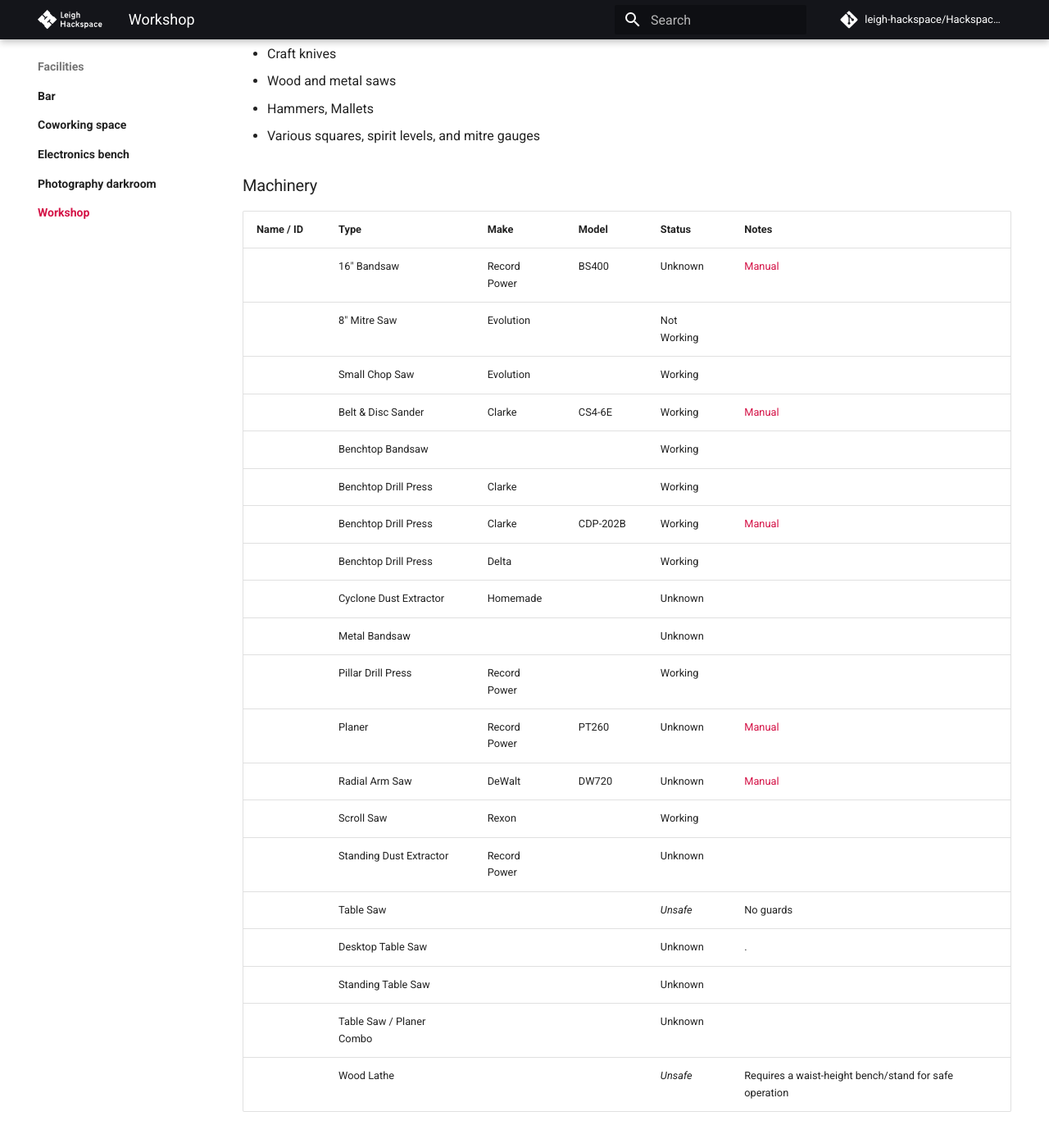
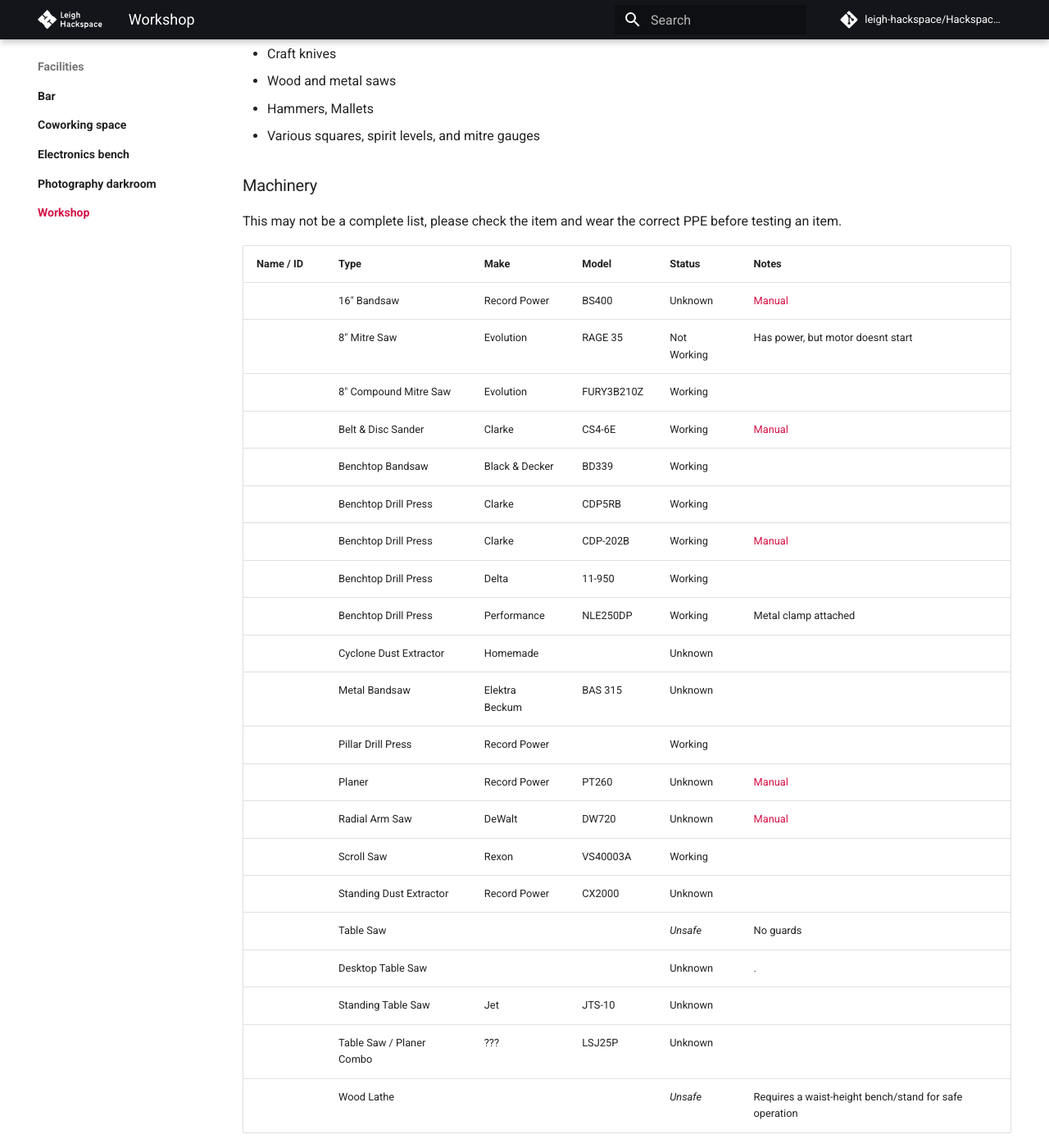
Before and after one commit to leigh-hackspace/HackspaceWiki, an MkDocs documentation site: the page built from docs/facilities/workshop/index.md, in a window 1280 px wide and 1400 px high, scrolled down 528 px. Shown: the whole window at 82% size. Built offline with MkDocs 1.6.1 and Material for MkDocs 9.7.7, drawn with Linux system fonts in a browser that asks for light colours; comment, search, counter and statistics services are not loaded; the version menu is left out; some of the changed text lies outside the part shown.

Commit message:
Update workshop

```diff
--- a/docs/facilities/workshop/index.md
+++ b/docs/facilities/workshop/index.md
@@ -17,33 +17,39 @@
 
 ### Machinery
 
-| Name / ID | Type                     | Make         | Model    | Status   | Notes                                                  |
-| --------- | ------------------------ | ------------ | -------- | -------- | ------------------------------------------------------ |
-|           | 16" Bandsaw              | Record Power | BS400    | Unknown  | [Manual](manuals/recordpower_bs400.pdf)                |
-|           | 8" Mitre Saw             | Evolution    |          | Not Working  |                                                    |
-|           | Small Chop Saw           | Evolution    |          | Working  |                                                    |
-|           | Belt & Disc Sander       | Clarke       | CS4-6E   | Working  | [Manual](manuals/clarke-cs4-6e.pdf)                    |
-|           | Benchtop Bandsaw         |              |          | Working  |                                                        |
-|           | Benchtop Drill Press     | Clarke       |          | Working  |                                                        |
-|           | Benchtop Drill Press     | Clarke       | CDP-202B | Working  | [Manual](manuals/clarke-cdp-202b.pdf)                  |
-|           | Benchtop Drill Press     | Delta        |          | Working  |                                                        |
-|           | Cyclone Dust Extractor   | Homemade     |          | Unknown  |                                                        |
-|           | Metal Bandsaw            |              |          | Unknown  |                                                        |
-|           | Pillar Drill Press       | Record Power |          | Working  |                                                        |
-|           | Planer                   | Record Power | PT260    | Unknown  | [Manual](manuals/recordpower-pt260.pdf)                |
-|           | Radial Arm Saw           | DeWalt       | DW720    | Unknown  | [Manual](manuals/dewalt-dw720.pdf)                     |
-|           | Scroll Saw               | Rexon        |          | Working  |                                                        |
-|           | Standing Dust Extractor  | Record Power |          | Unknown  |                                                        |
-|           | Table Saw                |              |          | _Unsafe_ | No guards                                              |
-|           | Desktop Table Saw        |              |          | Unknown  |.                                                       |
-|           | Standing Table Saw       |              |          | Unknown  |                                                        |
-|           | Table Saw / Planer Combo |              |          | Unknown  |                                                        |
-|           | Wood Lathe               |              |          | _Unsafe_ | Requires a waist-height bench/stand for safe operation |
+This may not be a complete list, please check the item and wear the correct PPE before testing an item.
+
+| Name / ID | Type                     | Make           | Model      | Status      | Notes                                                  |
+| --------- | ------------------------ | -------------- | ---------- | ----------- | ------------------------------------------------------ |
+|           | 16" Bandsaw              | Record Power   | BS400      | Unknown     | [Manual](manuals/recordpower_bs400.pdf)                |
+|           | 8" Mitre Saw             | Evolution      | RAGE 35    | Not Working | Has power, but motor doesnt start                      |
+|           | 8" Compound Mitre Saw    | Evolution      | FURY3B210Z | Working     |                                                        |
+|           | Belt & Disc Sander       | Clarke         | CS4-6E     | Working     | [Manual](manuals/clarke-cs4-6e.pdf)                    |
+|           | Benchtop Bandsaw         | Black & Decker | BD339      | Working     |                                                        |
+|           | Benchtop Drill Press     | Clarke         | CDP5RB     | Working     |                                                        |
+|           | Benchtop Drill Press     | Clarke         | CDP-202B   | Working     | [Manual](manuals/clarke-cdp-202b.pdf)                  |
+|           | Benchtop Drill Press     | Delta          | 11-950     | Working     |                                                        |
+|           | Benchtop Drill Press     | Performance    | NLE250DP   | Working     | Metal clamp attached                                   |
+|           | Cyclone Dust Extractor   | Homemade       |            | Unknown     |                                                        |
+|           | Metal Bandsaw            | Elektra Beckum | BAS 315    | Unknown     |                                                        |
+|           | Pillar Drill Press       | Record Power   |            | Working     |                                                        |
+|           | Planer                   | Record Power   | PT260      | Unknown     | [Manual](manuals/recordpower-pt260.pdf)                |
+|           | Radial Arm Saw           | DeWalt         | DW720      | Unknown     | [Manual](manuals/dewalt-dw720.pdf)                     |
+|           | Scroll Saw               | Rexon          | VS40003A   | Working     |                                                        |
+|           | Standing Dust Extractor  | Record Power   | CX2000     | Unknown     |                                                        |
+|           | Table Saw                |                |            | _Unsafe_    | No guards                                              |
+|           | Desktop Table Saw        |                |            | Unknown     | .                                                      |
+|           | Standing Table Saw       | Jet            | JTS-10     | Unknown     |                                                        |
+|           | Table Saw / Planer Combo | ???            | LSJ25P     | Unknown     |                                                        |
+|           | Wood Lathe               |                |            | _Unsafe_    | Requires a waist-height bench/stand for safe operation |
 
 
 ### PPE
 
+All PPE is available near the door to the workshop.
+
  | Type          | Make | Model | Count | Notes |
  | ------------- | ---- | ----- | ----- | ----- |
  | Ear Defenders |      |       | 5+    |       |
- | Gloves        |      |       | 1     |       |
+ | Gloves        |      |       | 5+    |       |
+ | Face Masks    |      |       | 5+    |       |
```
